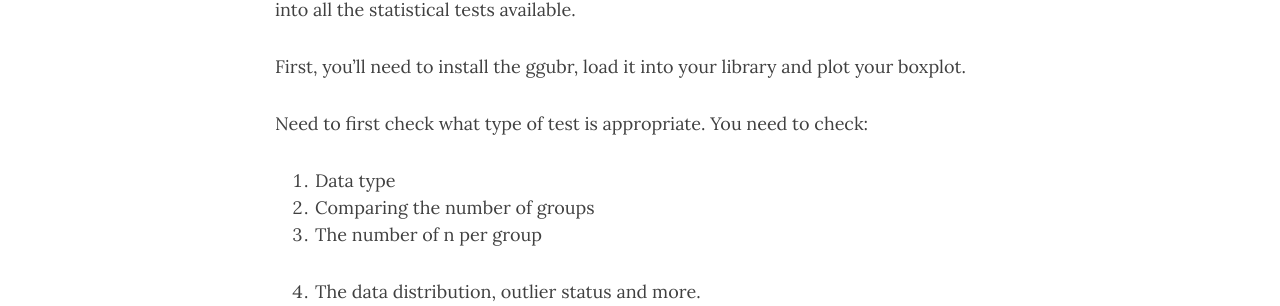
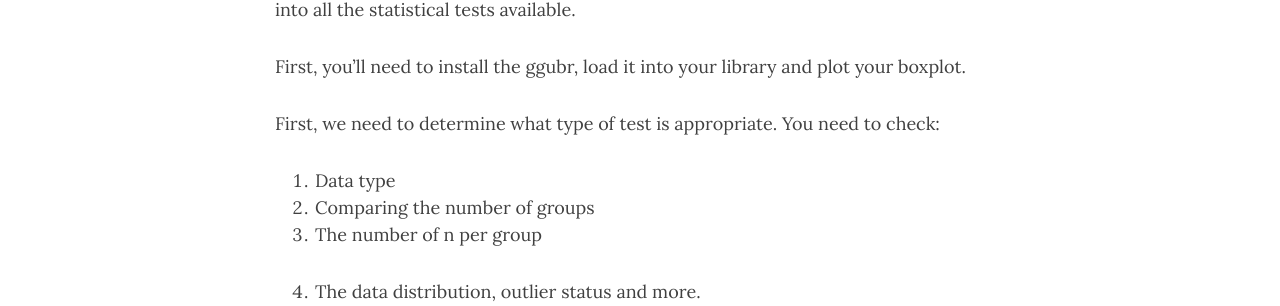
Before and after one commit to theheking/intro-to-r, a Jekyll site: the page built from content/6_datavisualisation.md, in a window 1280 px wide and 900 px high, scrolled down 7657 px. Shown: the part 148-454 px from the top of the window. Built offline with Jekyll 4.4.1, drawn with Linux system fonts in a browser that asks for light colours; nearby versions of some CDN libraries; comment, search, counter and statistics services are not loaded.

Commit message:
Update 6_datavisualisation.md

````diff
--- a/content/6_datavisualisation.md
+++ b/content/6_datavisualisation.md
@@ -242,12 +242,14 @@
 
 First, you'll need to install the ggubr, load it into your library and plot your boxplot.
 
-Need to first check what type of test is appropriate. You need to check:
+First, we need to determine what type of test is appropriate. You need to check:
 
 1. Data type
 2. Comparing the number of groups
 3. The number of n per group
 4. The data distribution, outlier status and more.
+
+
 
 1. We know the `genome_size` is numeric and `cit` status is categorical.
 
@@ -264,10 +266,10 @@
       9       9      12
 ```
 
-
 4. Shapiro-Wilk test ( `shapiro.test()` ) or Kolmogorov-Smirnov test ( `ks.test()` ) can be used for formal normality tests. However, visual checks are often sufficient, especially with larger sample sizes.
 
 The distribution of genome_size is unlikely to be perfectly normal, especially given: (a) Tied values (e.g., repeated 4.62, 4.63) (b) Small sample sizes (c) standard deviations are small and (d) pair-wise check. The Kruskal–Wallis test is the most appropriate choice here. It is a non-parametric test for comparing medians across 2 groups, and it doesn’t assume normality.
+
 
 
 
````
